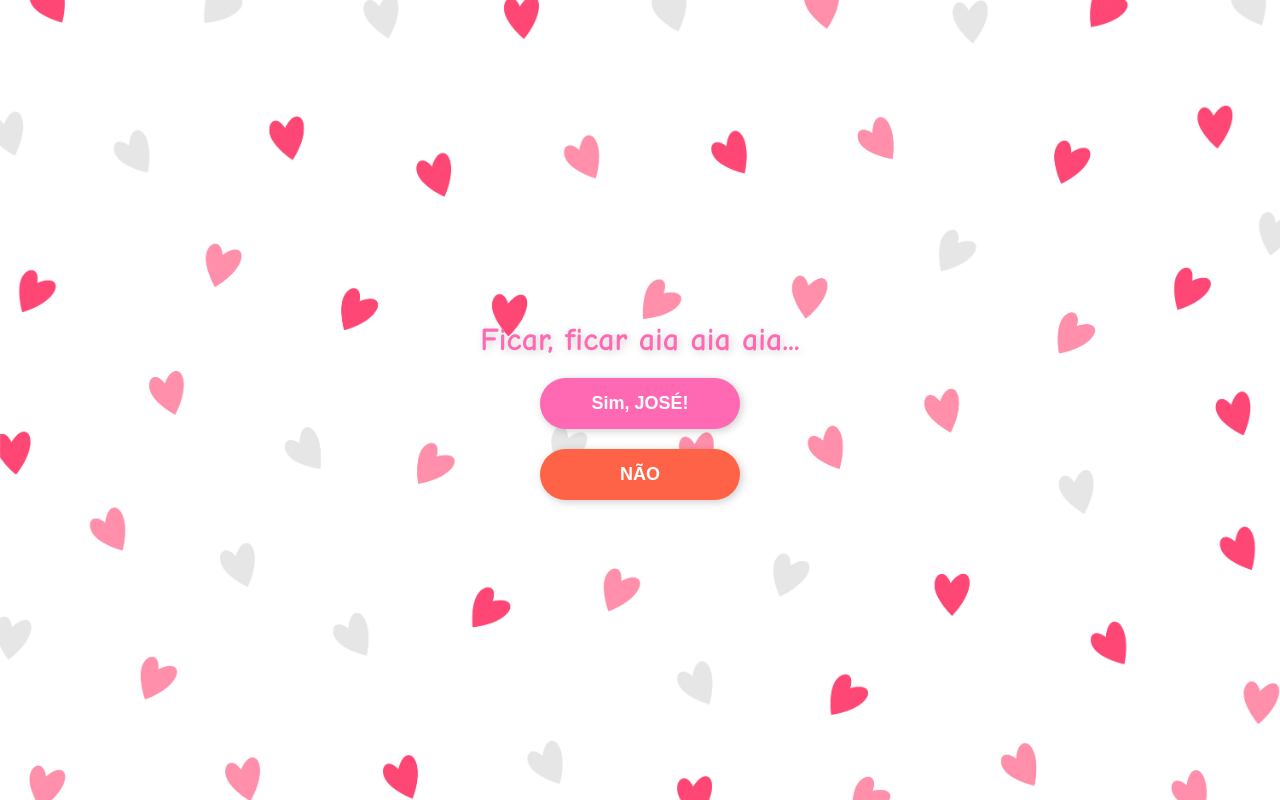
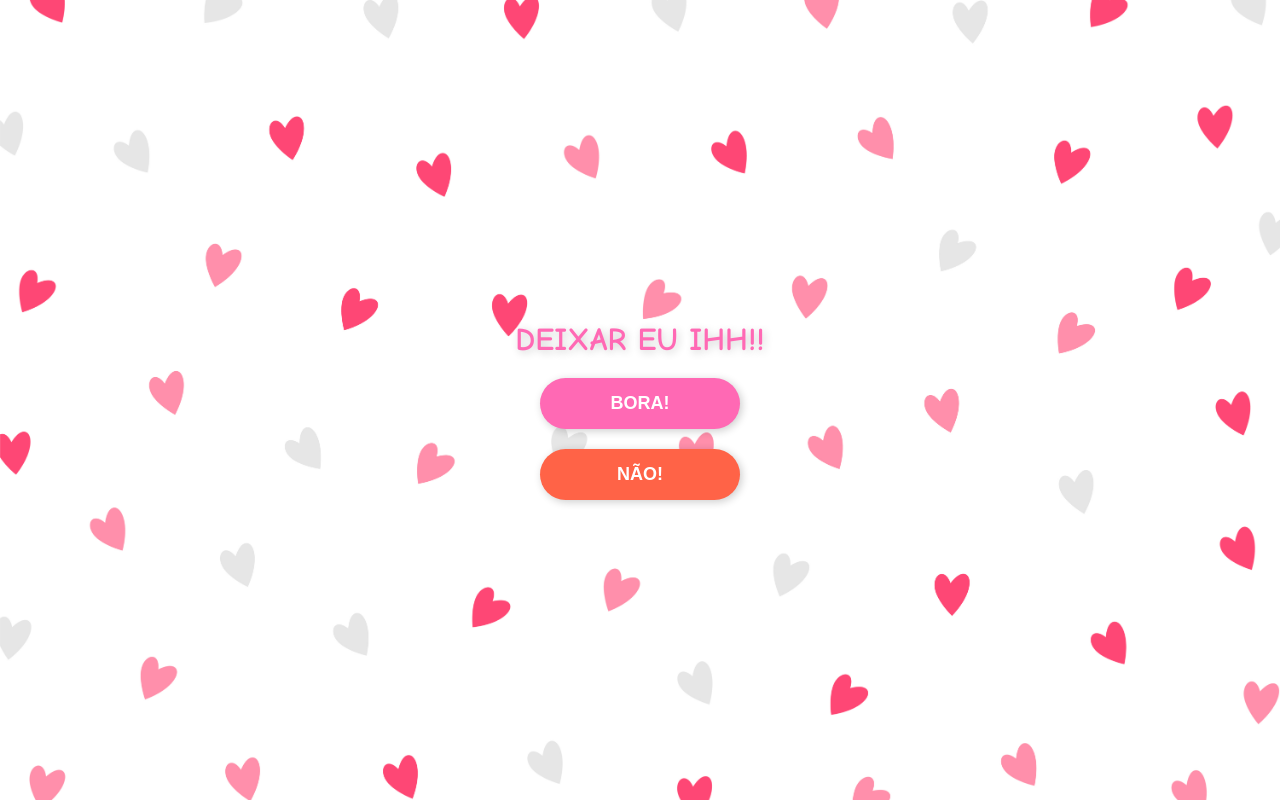
Before and after one commit to rodrigoP31/jogoDoAmorCll, a plain HTML site: page index.html in a window 1280 px wide. Drawn offline with Linux system fonts and the light colour scheme.

Commit message:
Update index.html
AJUSTE DE PEDIDO DE SAIDA

```diff
--- a/index.html
+++ b/index.html
@@ -5,14 +5,14 @@
   <meta name="viewport" content="width=device-width, initial-scale=1.0">
   <link rel="icon" href="img/apoe1.png" type="image/x-icon">
   <link rel="stylesheet" href="style.css">
-  <title>Saudades...</title>
+  <title>Deixar eu!!</title>
 
 </head>
 <body>
-  <h1>Ficar, ficar aia aia aia...</h1>
+  <h1>DEIXAR EU IHH!!</h1>
   <div class="botoes">
-    <button id="sim">Sim, JOSÉ!</button>
-    <button id="nao">NÃO</button>
+    <button id="sim">BORA!</button>
+    <button id="nao">NÃO!</button>
   </div>
   <p id="mensagem">Agora não tem mais escapatória!</p>
 
@@ -51,7 +51,7 @@
 
       // Após 3 segundos, redireciona para o link do YouTube
       setTimeout(() => {
-        window.location.href = "https://www.youtube.com/watch?v=6FLoULjfe5M";
+        window.location.href = "https://www.youtube.com/watch?v=KXw8CRapg7k";
       }, 3000); // 3000 ms = 3 segundos
     });
 
```
